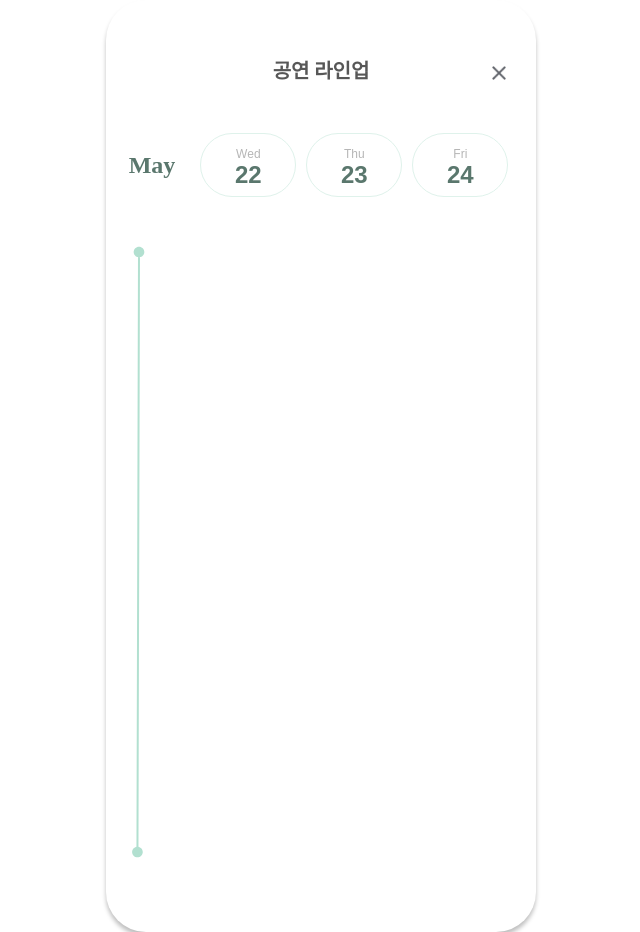
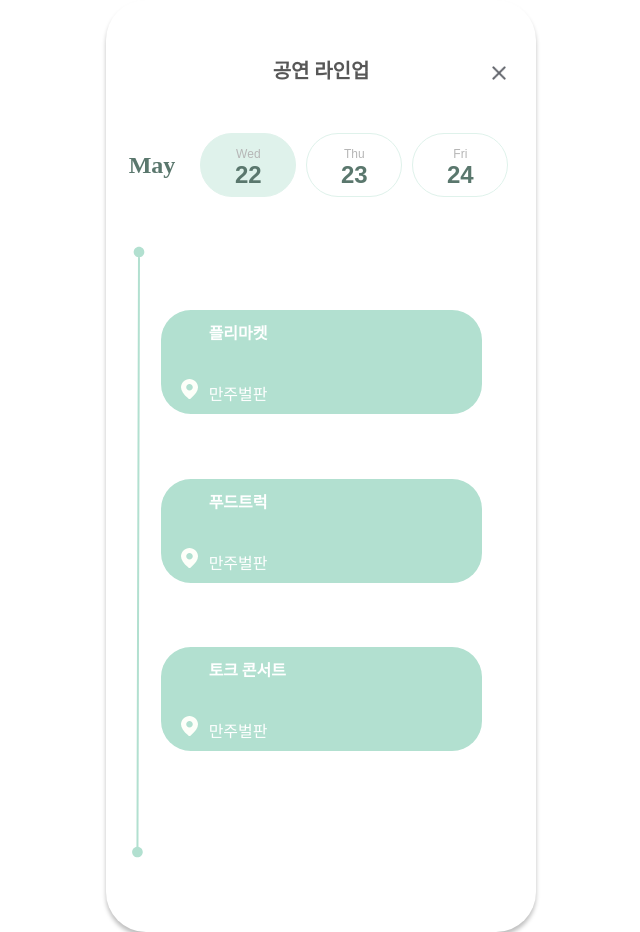
Before and after one commit to JOOMINSE0/SwuniForest_FE, a React (Create React App) app: page /lineup in a window 1280 px wide. Shown: the whole page, without its empty margins (319-959 px from the left). Built offline with nearby package versions, Linux system fonts and the light colour scheme.

Commit message:
design: 공연라인업

```diff
--- a/src/pages/Lineup/Lineup.js
+++ b/src/pages/Lineup/Lineup.js
@@ -5,7 +5,7 @@ import { ReactComponent as Locate } from '../../assets/locate.svg';
 import "./Lineup.css";
 
 function Lineup() {
-    const [selectedDay, setSelectedDay] = useState(null);
+    const [selectedDay, setSelectedDay] = useState('Wed 22');
     let navigate = useNavigate();
 
 
@@ -28,7 +28,7 @@ function Lineup() {
                     <>
                         <div className="content1">
 
-                            <div style={{ color: "#ffffff", marginBottom: "1px", marginTop: "10px", marginLeft: "15%" }}>가수</div>
+                            <div style={{ color: "#ffffff", marginBottom: "1px", marginTop: "10px", marginLeft: "15%" , fontWeight:"bolder"}}>플리마켓</div>
                             <Locate style={{ marginTop: "10%", marginLeft: "5%"  }} />
                             <div style={{ color: "#ffffff", marginTop: "-8%", marginLeft: "15%" }}>만주벌판</div>
 
@@ -36,7 +36,7 @@ function Lineup() {
 
                         <div className="content2">
 
-                            <div style={{ color: "#ffffff", marginBottom: "1px", marginTop: "10px", marginLeft: "15%"}}>가수</div>
+                            <div style={{ color: "#ffffff", marginBottom: "1px", marginTop: "10px", marginLeft: "15%", fontWeight:"bolder"}}>푸드트럭</div>
                             <Locate style={{ marginTop: "10%", marginLeft: "5%"  }} />
                             <div style={{ color: "#ffffff", marginTop: "-8%", marginLeft: "15%" }}>만주벌판</div>
 
@@ -44,8 +44,8 @@ function Lineup() {
 
                         <div className="content2">
 
-                        <div style={{ color: "#ffffff", marginBottom: "1px", marginTop: "10px", marginLeft: "15%"}}>가수</div>
-                        <Locate style={{ marginTop: "10%", marginLeft: "5%" }} />
+                        <div style={{ color: "#ffffff", marginBottom: "1px", marginTop: "10px", marginLeft: "15%", fontWeight:"bolder"}}>토크 콘서트</div>
+                        <Locate style={{ marginTop: "10%", marginLeft: "5%"  }} />
                         <div style={{ color: "#ffffff", marginTop: "-8%", marginLeft: "15%" }}>만주벌판</div>
 
                         </div>
@@ -54,9 +54,13 @@ function Lineup() {
             case 'Thu 23':
                 return (
                     <>
+
+
+
+
                         <div className="content1">
 
-                            <div style={{ color: "#ffffff", marginBottom: "1px", marginTop: "10px", marginLeft: "15%" }}>가수</div>
+                        <div style={{ color: "#ffffff", marginBottom: "1px", marginTop: "10px", marginLeft: "15%" , fontWeight:"bolder"}}>플리마켓</div>
                         <Locate style={{ marginTop: "10%", marginLeft: "5%"  }} />
                         <div style={{ color: "#ffffff", marginTop: "-8%", marginLeft: "15%" }}>만주벌판</div>
 
@@ -64,19 +68,20 @@ function Lineup() {
 
                         <div className="content2">
 
-                            <div style={{ color: "#ffffff", marginBottom: "1px", marginTop: "10px", marginLeft: "15%"}}>가수</div>
-                            <Locate style={{ marginTop: "10%",marginLeft: "5%" }} />
+                        <div style={{ color: "#ffffff", marginBottom: "1px", marginTop: "10px", marginLeft: "15%", fontWeight:"bolder"}}>푸드트럭</div>
+                        <Locate style={{ marginTop: "10%", marginLeft: "5%"  }} />
                         <div style={{ color: "#ffffff", marginTop: "-8%", marginLeft: "15%" }}>만주벌판</div>
 
                         </div>
 
                         <div className="content2">
 
-                        <div style={{ color: "#ffffff", marginBottom: "1px", marginTop: "10px", marginLeft: "15%"}}>가수</div>
-                        <Locate style={{ marginTop: "10%", marginLeft: "5%" }} />
+                            <div style={{ color: "#ffffff", marginBottom: "1px", marginTop: "10px", marginLeft: "15%", fontWeight:"bolder" }}>거미</div>
+                            <Locate style={{ marginTop: "10%", marginLeft: "5%"  }} />
                             <div style={{ color: "#ffffff", marginTop: "-8%", marginLeft: "15%" }}>만주벌판</div>
 
                         </div>
+
                     </>
                 );
             case 'Fri 24':
@@ -84,7 +89,7 @@ function Lineup() {
                     <>
                         <div className="content1">
 
-                            <div style={{ color: "#ffffff", marginBottom: "1px", marginTop: "10px", marginLeft: "15%" }}>가수</div>
+                            <div style={{ color: "#ffffff", marginBottom: "1px", marginTop: "10px", marginLeft: "15%", fontWeight:"bolder" }}>플리마켓</div>
                             <Locate style={{ marginTop: "10%", marginLeft: "5%" }} />
                             <div style={{ color: "#ffffff", marginTop: "-8%", marginLeft: "15%" }}>만주벌판</div>
 
@@ -92,7 +97,7 @@ function Lineup() {
 
                         <div className="content2">
 
-                            <div style={{ color: "#ffffff", marginBottom: "1px", marginTop: "10px", marginLeft: "15%"}}>가수</div>
+                            <div style={{ color: "#ffffff", marginBottom: "1px", marginTop: "10px", marginLeft: "15%", fontWeight:"bolder"}}>푸드트럭</div>
                             <Locate style={{ marginTop: "10%", marginLeft: "5%"  }} />
                             <div style={{ color: "#ffffff", marginTop: "-8%", marginLeft: "15%" }}>만주벌판</div>
 
@@ -100,7 +105,7 @@ function Lineup() {
 
                         <div className="content2">
 
-                        <div style={{ color: "#ffffff", marginBottom: "1px", marginTop: "10px", marginLeft: "15%"}}>가수</div>
+                        <div style={{ color: "#ffffff", marginBottom: "1px", marginTop: "10px", marginLeft: "15%", fontWeight:"bolder"}}>이하이</div>
                         <Locate style={{ marginTop: "10%", marginLeft: "5%"  }} />
                         <div style={{ color: "#ffffff", marginTop: "-8%", marginLeft: "15%" }}>만주벌판</div>
 
--- a/src/pages/Main/main.js
+++ b/src/pages/Main/main.js
@@ -89,7 +89,7 @@ function Main() {
                 <b key={booth} onClick={() => setSelectedBooth(booth) }
                 style={{
                     cursor: 'pointer',
-                    marginRight: index !== array.length - 1 ? '15px' : '0px'  // 마지막 항목이 아닐 때만 오른쪽 여백 추가
+                    marginRight: index !== array.length - 1 ? '15px' : '0px'
                 }}>
                 {booth}
                 </b>
```
Lines whose indentation alone changed are shown as unchanged.
